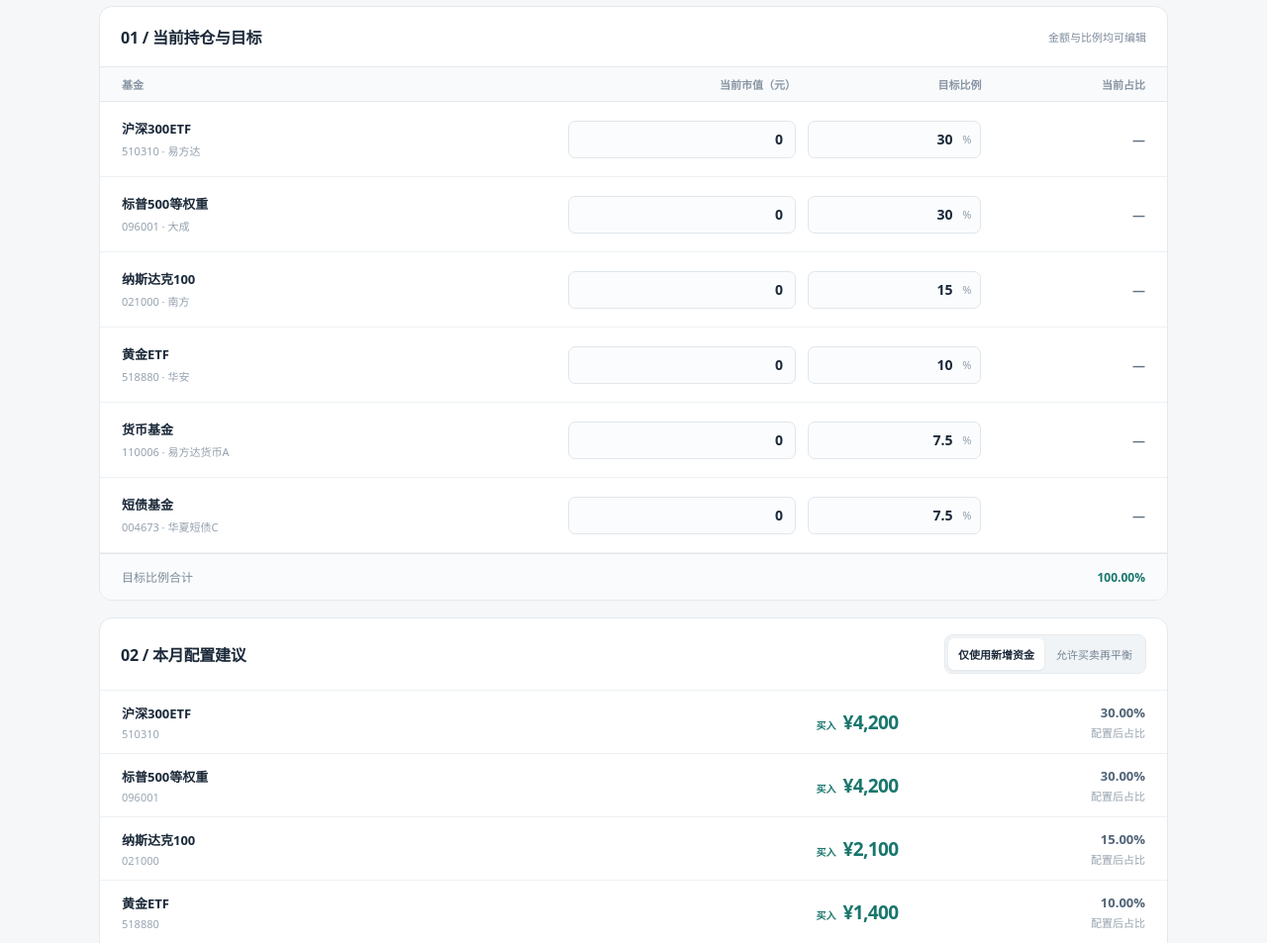
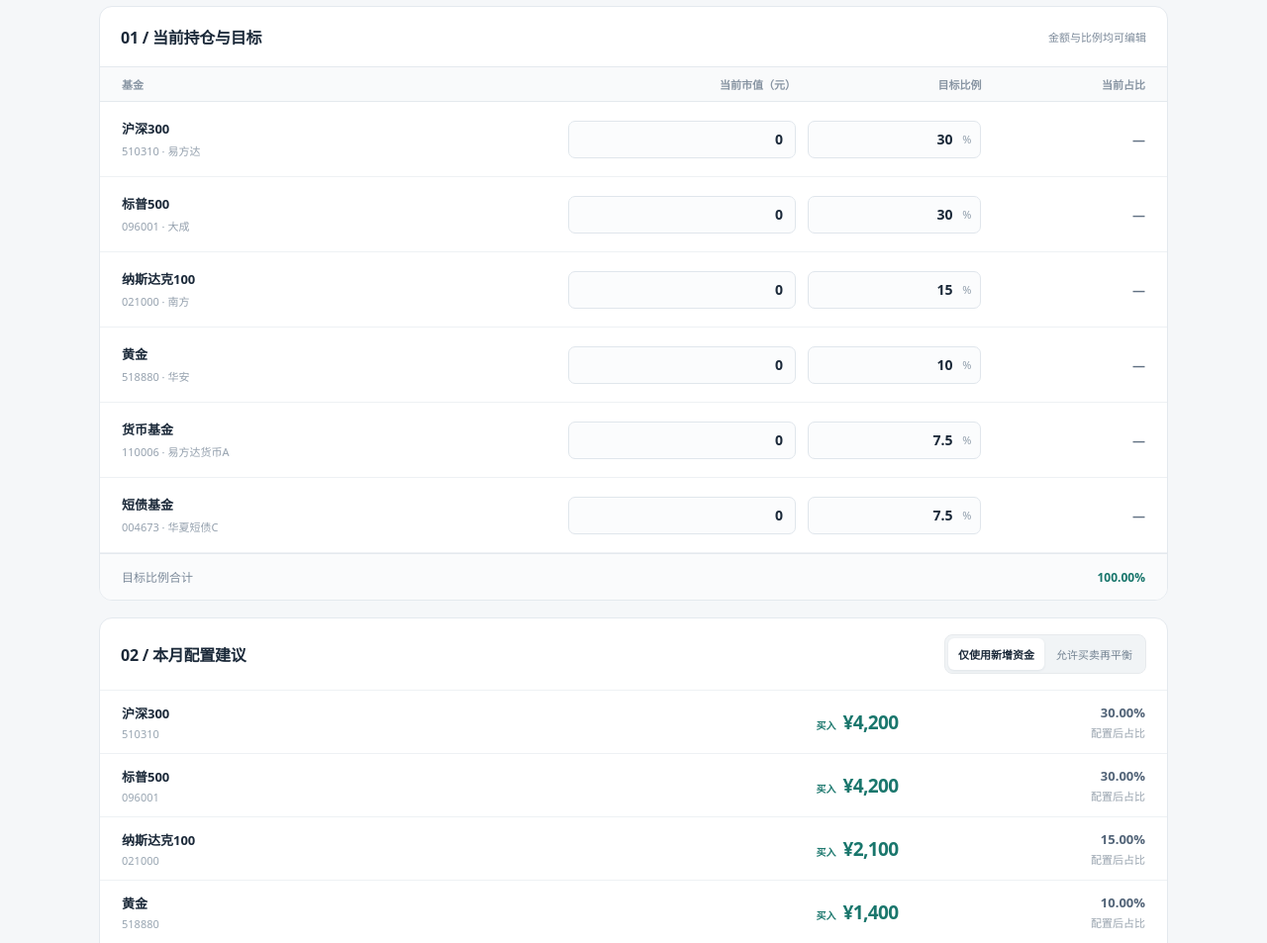
Before and after one commit to hwchang21/hwchang21.github.io, a plain HTML site: page allocation/index.html in a window 1280 px wide. Shown: the part 280-1233 px from the top of the page at 99% size. Drawn offline with Linux system fonts and the light colour scheme.

Commit message:
Update asset rows and output rows in index.html

```diff
--- a/allocation/index.html
+++ b/allocation/index.html
@@ -32,10 +32,10 @@ main{width:min(1080px,calc(100% - 40px));margin:34px auto 55px}.intro{display:fl
 <section class="panel" aria-labelledby="asset-heading">
  <div class="panel-head"><h2 id="asset-heading">01 / 当前持仓与目标</h2><span class="panel-note">金额与比例均可编辑</span></div>
  <div class="headrow"><span>基金</span><span>当前市值（元）</span><span>目标比例</span><span>当前占比</span></div>
- <div class="asset-row" data-id="cn"><div class="asset-identity"><div><div class="asset-title">沪深300ETF</div><div class="asset-code">510310 · 易方达</div></div><div class="actual" data-actual="cn">—</div></div><div class="control amount"><input data-amount="cn" type="number" min="0" step="0.01" value="0" inputmode="decimal" aria-label="沪深300ETF当前市值"></div><div class="control target"><input data-target="cn" type="number" min="0" max="100" step="0.5" value="30" inputmode="decimal" aria-label="沪深300目标占比"><span class="suffix">%</span></div><div class="actual desktop-actual" data-actual-desktop="cn">—</div></div>
- <div class="asset-row" data-id="sp"><div class="asset-identity"><div><div class="asset-title">标普500等权重</div><div class="asset-code">096001 · 大成</div></div><div class="actual" data-actual="sp">—</div></div><div class="control amount"><input data-amount="sp" type="number" min="0" step="0.01" value="0" inputmode="decimal" aria-label="标普500等权重当前市值"></div><div class="control target"><input data-target="sp" type="number" min="0" max="100" step="0.5" value="30" inputmode="decimal" aria-label="标普500等权重目标占比"><span class="suffix">%</span></div><div class="actual desktop-actual" data-actual-desktop="sp">—</div></div>
+ <div class="asset-row" data-id="cn"><div class="asset-identity"><div><div class="asset-title">沪深300</div><div class="asset-code">510310 · 易方达</div></div><div class="actual" data-actual="cn">—</div></div><div class="control amount"><input data-amount="cn" type="number" min="0" step="0.01" value="0" inputmode="decimal" aria-label="沪深300ETF当前市值"></div><div class="control target"><input data-target="cn" type="number" min="0" max="100" step="0.5" value="30" inputmode="decimal" aria-label="沪深300目标占比"><span class="suffix">%</span></div><div class="actual desktop-actual" data-actual-desktop="cn">—</div></div>
+ <div class="asset-row" data-id="sp"><div class="asset-identity"><div><div class="asset-title">标普500</div><div class="asset-code">096001 · 大成</div></div><div class="actual" data-actual="sp">—</div></div><div class="control amount"><input data-amount="sp" type="number" min="0" step="0.01" value="0" inputmode="decimal" aria-label="标普500等权重当前市值"></div><div class="control target"><input data-target="sp" type="number" min="0" max="100" step="0.5" value="30" inputmode="decimal" aria-label="标普500等权重目标占比"><span class="suffix">%</span></div><div class="actual desktop-actual" data-actual-desktop="sp">—</div></div>
  <div class="asset-row" data-id="nd"><div class="asset-identity"><div><div class="asset-title">纳斯达克100</div><div class="asset-code">021000 · 南方</div></div><div class="actual" data-actual="nd">—</div></div><div class="control amount"><input data-amount="nd" type="number" min="0" step="0.01" value="0" inputmode="decimal" aria-label="纳斯达克100当前市值"></div><div class="control target"><input data-target="nd" type="number" min="0" max="100" step="0.5" value="15" inputmode="decimal" aria-label="纳斯达克100目标占比"><span class="suffix">%</span></div><div class="actual desktop-actual" data-actual-desktop="nd">—</div></div>
- <div class="asset-row" data-id="au"><div class="asset-identity"><div><div class="asset-title">黄金ETF</div><div class="asset-code">518880 · 华安</div></div><div class="actual" data-actual="au">—</div></div><div class="control amount"><input data-amount="au" type="number" min="0" step="0.01" value="0" inputmode="decimal" aria-label="黄金ETF当前市值"></div><div class="control target"><input data-target="au" type="number" min="0" max="100" step="0.5" value="10" inputmode="decimal" aria-label="黄金ETF目标占比"><span class="suffix">%</span></div><div class="actual desktop-actual" data-actual-desktop="au">—</div></div>
+ <div class="asset-row" data-id="au"><div class="asset-identity"><div><div class="asset-title">黄金</div><div class="asset-code">518880 · 华安</div></div><div class="actual" data-actual="au">—</div></div><div class="control amount"><input data-amount="au" type="number" min="0" step="0.01" value="0" inputmode="decimal" aria-label="黄金ETF当前市值"></div><div class="control target"><input data-target="au" type="number" min="0" max="100" step="0.5" value="10" inputmode="decimal" aria-label="黄金ETF目标占比"><span class="suffix">%</span></div><div class="actual desktop-actual" data-actual-desktop="au">—</div></div>
  <div class="asset-row" data-id="mm"><div class="asset-identity"><div><div class="asset-title">货币基金</div><div class="asset-code">110006 · 易方达货币A</div></div><div class="actual" data-actual="mm">—</div></div><div class="control amount"><input data-amount="mm" type="number" min="0" step="0.01" value="0" inputmode="decimal" aria-label="货币基金当前市值"></div><div class="control target"><input data-target="mm" type="number" min="0" max="100" step="0.5" value="7.5" inputmode="decimal" aria-label="货币基金目标占比"><span class="suffix">%</span></div><div class="actual desktop-actual" data-actual-desktop="mm">—</div></div>
  <div class="asset-row" data-id="bd"><div class="asset-identity"><div><div class="asset-title">短债基金</div><div class="asset-code">004673 · 华夏短债C</div></div><div class="actual" data-actual="bd">—</div></div><div class="control amount"><input data-amount="bd" type="number" min="0" step="0.01" value="0" inputmode="decimal" aria-label="短债基金当前市值"></div><div class="control target"><input data-target="bd" type="number" min="0" max="100" step="0.5" value="7.5" inputmode="decimal" aria-label="短债基金目标占比"><span class="suffix">%</span></div><div class="actual desktop-actual" data-actual-desktop="bd">—</div></div>
  <div class="foot"><span>目标比例合计</span><strong id="target-sum">100%</strong></div>
@@ -43,10 +43,10 @@ main{width:min(1080px,calc(100% - 40px));margin:34px auto 55px}.intro{display:fl
 <section class="panel" aria-labelledby="output-heading">
  <div class="panel-head mode-head"><h2 id="output-heading">02 / 本月配置建议</h2><div class="mode" role="group" aria-label="再平衡模式"><button id="mode-add" class="selected" type="button" aria-pressed="true">仅使用新增资金</button><button id="mode-all" type="button" aria-pressed="false">允许买卖再平衡</button></div></div>
  <div id="orders">
-  <div class="output-row" data-output="cn"><div><div class="output-name">沪深300ETF</div><div class="output-code">510310</div></div><div class="order buy">—</div><div class="projected">—</div></div>
-  <div class="output-row" data-output="sp"><div><div class="output-name">标普500等权重</div><div class="output-code">096001</div></div><div class="order buy">—</div><div class="projected">—</div></div>
+  <div class="output-row" data-output="cn"><div><div class="output-name">沪深300</div><div class="output-code">510310</div></div><div class="order buy">—</div><div class="projected">—</div></div>
+  <div class="output-row" data-output="sp"><div><div class="output-name">标普500</div><div class="output-code">096001</div></div><div class="order buy">—</div><div class="projected">—</div></div>
   <div class="output-row" data-output="nd"><div><div class="output-name">纳斯达克100</div><div class="output-code">021000</div></div><div class="order buy">—</div><div class="projected">—</div></div>
-  <div class="output-row" data-output="au"><div><div class="output-name">黄金ETF</div><div class="output-code">518880</div></div><div class="order buy">—</div><div class="projected">—</div></div>
+  <div class="output-row" data-output="au"><div><div class="output-name">黄金</div><div class="output-code">518880</div></div><div class="order buy">—</div><div class="projected">—</div></div>
   <div class="output-row" data-output="mm"><div><div class="output-name">货币基金</div><div class="output-code">110006</div></div><div class="order buy">—</div><div class="projected">—</div></div>
   <div class="output-row" data-output="bd"><div><div class="output-name">短债基金</div><div class="output-code">004673</div></div><div class="order buy">—</div><div class="projected">—</div></div>
  </div>
```
